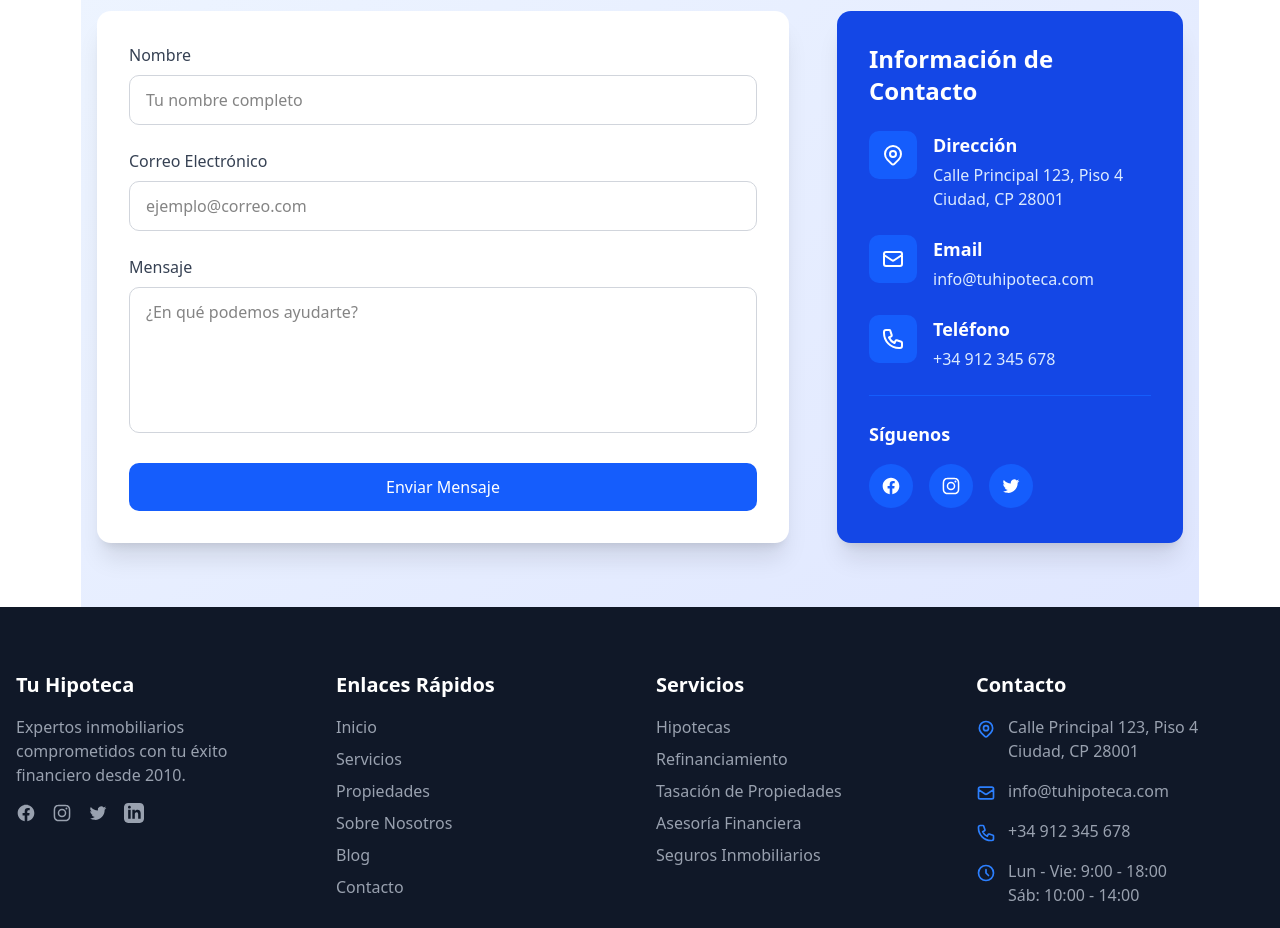
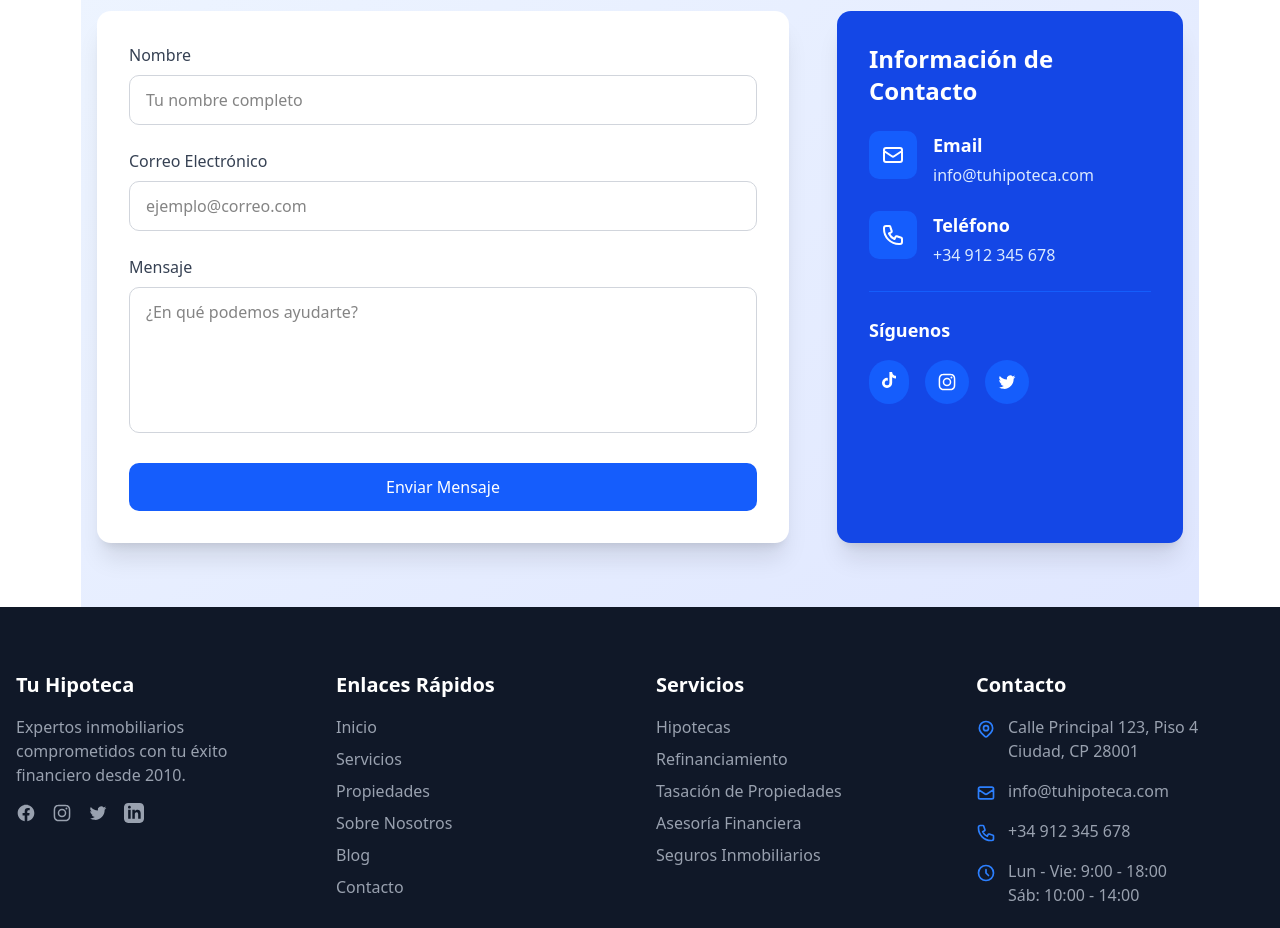
Before and after one commit to globalmdg/mainsite, a Next.js app: page / in a window 1280 px wide. Shown: the part 3260-4188 px from the top of the page. Built offline with nearby package versions, Linux system fonts and the light colour scheme.

Commit message:
feat(main): updated version

```diff
--- a/components/main/ContactForm2.tsx
+++ b/components/main/ContactForm2.tsx
@@ -1,6 +1,8 @@
 "use client";
 // components/ContactForm.jsx
 import React, { useState } from 'react';
+import { FaTiktok } from "react-icons/fa";
+
 
 const ContactForm = () => {
   const [formData, setFormData] = useState({
@@ -9,7 +11,7 @@ const ContactForm = () => {
     message: ''
   });
   const [isSubmitting, setIsSubmitting] = useState(false);
-  const [submitStatus, setSubmitStatus] = useState<string|null>(null);
+  const [submitStatus, setSubmitStatus] = useState<string | null>(null);
 
   interface FormData {
     name: string;
@@ -108,8 +110,7 @@ const handleSubmit = (e: React.FormEvent<HTMLFormElement>): void => {
                 <button
                   type="submit"
                   disabled={isSubmitting}
-                  className={`w-full py-3 px-6 rounded-lg text-white font-medium transition-all duration-300 ${
-                    isSubmitting ? 'bg-blue-400 cursor-not-allowed' : 'bg-blue-600 hover:bg-blue-700 hover:shadow-lg'
+                  className={`w-full py-3 px-6 rounded-lg text-white font-medium transition-all duration-300 ${isSubmitting ? 'bg-blue-400 cursor-not-allowed' : 'bg-blue-600 hover:bg-blue-700 hover:shadow-lg'
                     }`}
                 >
                   {isSubmitting ? 'Enviando...' : 'Enviar Mensaje'}
@@ -130,7 +131,7 @@ const handleSubmit = (e: React.FormEvent<HTMLFormElement>): void => {
               <h3 className="text-2xl font-bold mb-6">Información de Contacto</h3>
 
               <div className="space-y-6">
-                <div className="flex items-start">
+                {/* <div className="flex items-start">
                   <div className="bg-blue-600 p-3 rounded-lg mr-4">
                     <svg className="w-6 h-6" fill="none" stroke="currentColor" viewBox="0 0 24 24" xmlns="http://www.w3.org/2000/svg">
                       <path strokeLinecap="round" strokeLinejoin="round" strokeWidth="2" d="M17.657 16.657L13.414 20.9a1.998 1.998 0 01-2.827 0l-4.244-4.243a8 8 0 1111.314 0z"></path>
@@ -141,7 +142,7 @@ const handleSubmit = (e: React.FormEvent<HTMLFormElement>): void => {
                     <h4 className="font-semibold text-lg">Dirección</h4>
                     <p className="text-blue-100 mt-1">Calle Principal 123, Piso 4<br />Ciudad, CP 28001</p>
                   </div>
-                </div>
+                </div> */}
 
                 <div className="flex items-start">
                   <div className="bg-blue-600 p-3 rounded-lg mr-4">
@@ -171,9 +172,7 @@ const handleSubmit = (e: React.FormEvent<HTMLFormElement>): void => {
                   <h4 className="font-semibold text-lg mb-4">Síguenos</h4>
                   <div className="flex space-x-4">
                     <a href="#" className="bg-blue-600 hover:bg-blue-500 transition-colors p-3 rounded-full">
-                      <svg className="w-5 h-5" fill="currentColor" viewBox="0 0 24 24" xmlns="http://www.w3.org/2000/svg">
-                        <path d="M22 12c0-5.523-4.477-10-10-10S2 6.477 2 12c0 4.991 3.657 9.128 8.438 9.878v-6.987h-2.54V12h2.54V9.797c0-2.506 1.492-3.89 3.777-3.89 1.094 0 2.238.195 2.238.195v2.46h-1.26c-1.243 0-1.63.771-1.63 1.562V12h2.773l-.443 2.89h-2.33v6.988C18.343 21.128 22 16.991 22 12z"></path>
-                      </svg>
+                      <FaTiktok />
                     </a>
                     <a href="#" className="bg-blue-600 hover:bg-blue-500 transition-colors p-3 rounded-full">
                       <svg className="w-5 h-5" fill="currentColor" viewBox="0 0 24 24" xmlns="http://www.w3.org/2000/svg">
--- a/package.json
+++ b/package.json
@@ -17,6 +17,7 @@
     "react": "^19.0.0",
     "react-dom": "^19.0.0",
     "react-hook-form": "^7.55.0",
+    "react-icons": "^5.5.0",
     "recharts": "^2.15.3",
     "tailwind-merge": "^3.2.0",
     "tw-animate-css": "^1.2.5",
```
Also changed, not shown: 1 other file (tests, documents, lock files or other folders). Lines whose indentation alone changed are shown as unchanged.
